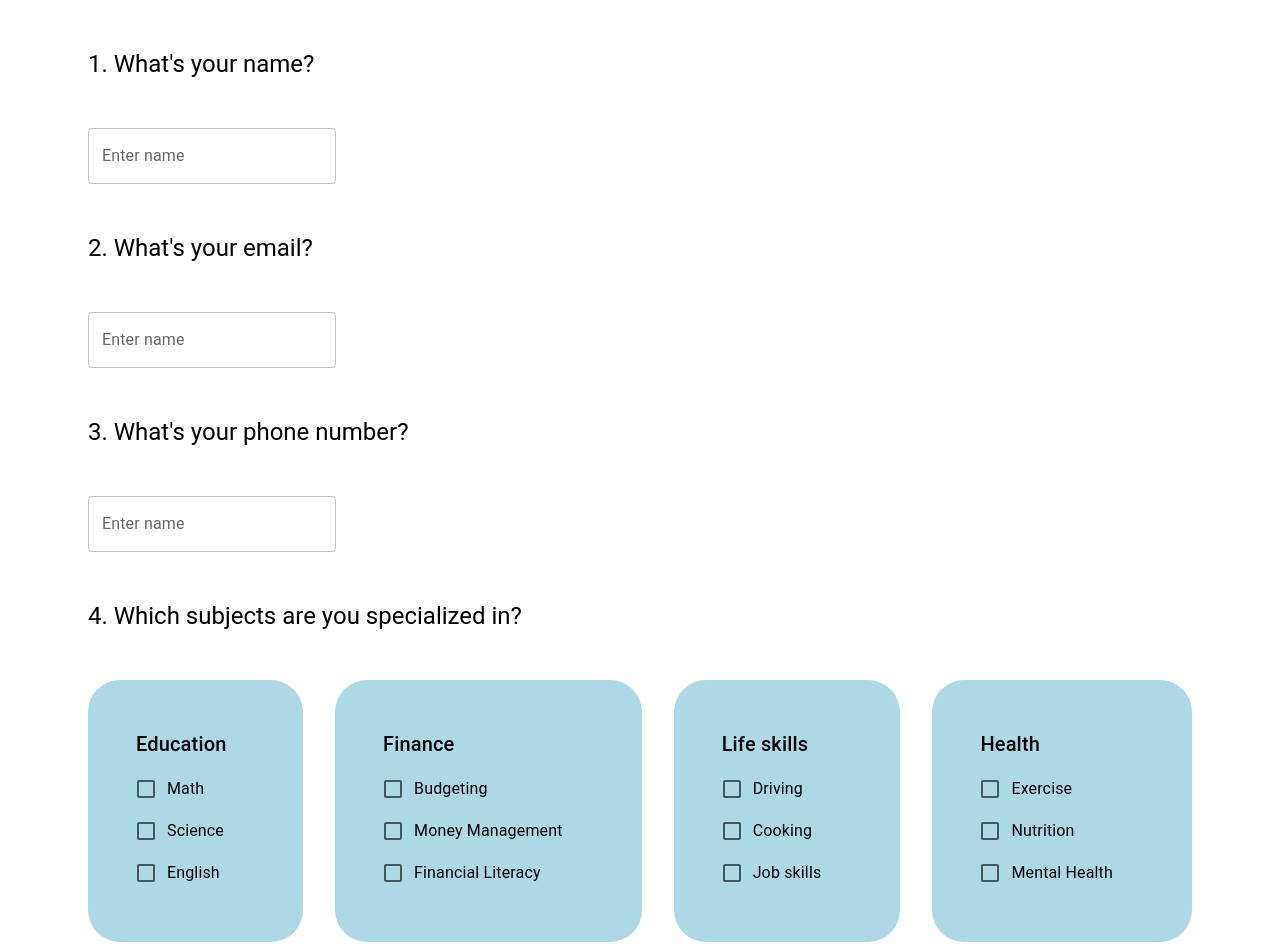
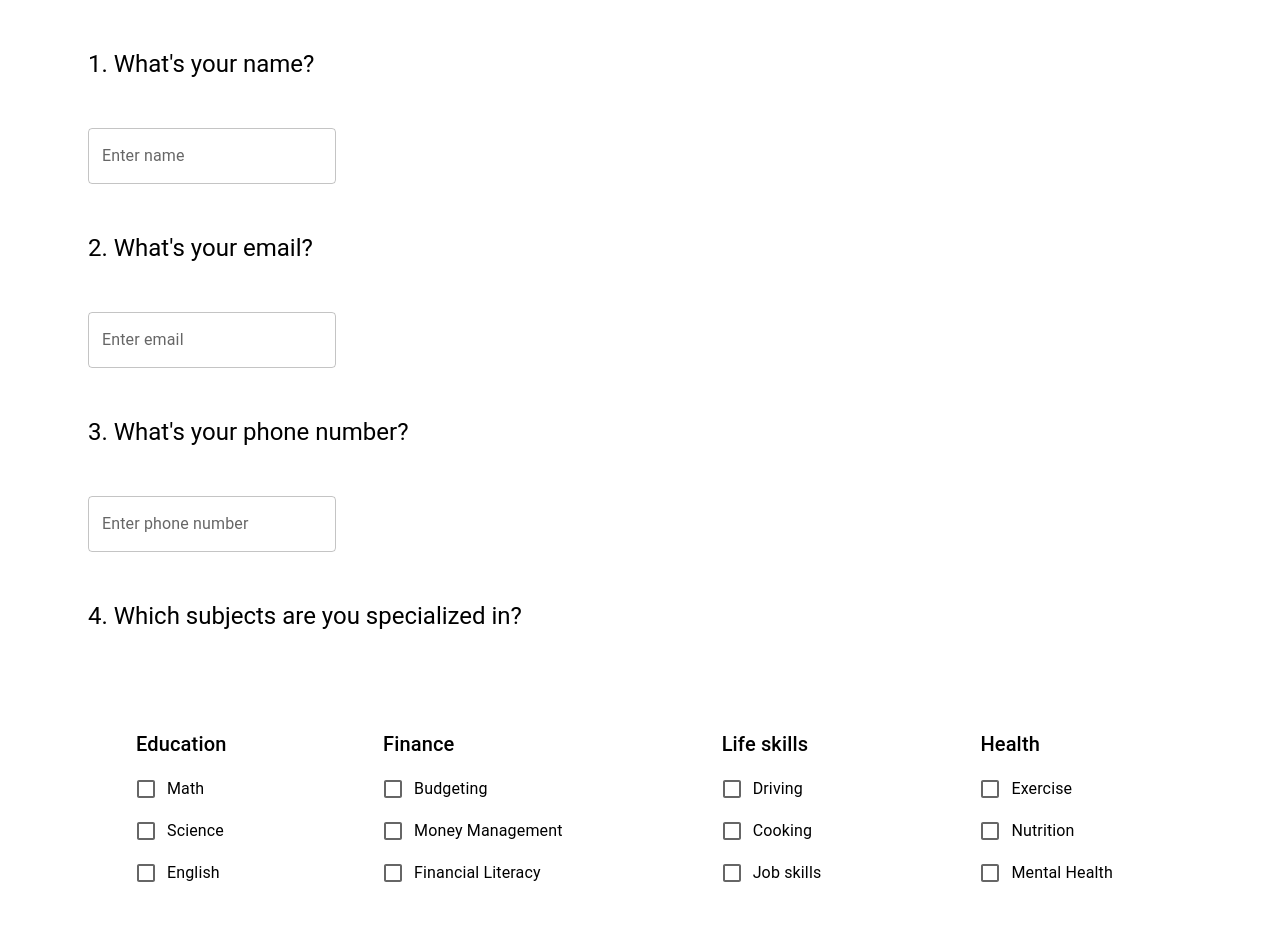
Before and after one commit to jadenet/ShellHacks2022, a Next.js app: page /mentor in a window 1280 px wide. Shown: the top 952 px of the page. Built offline with nearby package versions, Linux system fonts and the light colour scheme.

Commit message:
Add header

```diff
--- a/pages/mentor.js
+++ b/pages/mentor.js
@@ -31,23 +31,20 @@ export default function Student() {
             <Container maxWidth="lg">
                 <Typography variant="h5" color="initial" my="3rem">2. What's your email?</Typography>
                 <TextField
-                    id="name"
-                    label="Enter name"
+                    id="email"
+                    label="Enter email"
                 />
             </Container>
 
             <Container maxWidth="lg">
                 <Typography variant="h5" color="initial" my="3rem">3. What's your phone number?</Typography>
-                <TextField
-                    id="name"
-                    label="Enter name"
-                />
+                <TextField id="phone number" label="Enter phone number" />
             </Container>
 
             <Container maxWidth="lg">
                 <Typography variant="h5" color="initial" my="3rem">4. Which subjects are you specialized in?</Typography>
                 <Stack direction="row" justifyContent="space-evenly" spacing={4} mb="3rem">
-                    <Box p="3rem" backgroundColor="lightblue" borderRadius="2rem" flexGrow={1}>
+                    <Box p="3rem" backgroundColor="white" borderRadius="2rem" flexGrow={1}>
                         <Typography variant="h6" color="initial" mb=".5rem">Education</Typography>
                         <FormGroup>
                             {["Math", "Science", "English"].map((name, id) =>
@@ -65,7 +62,7 @@ export default function Student() {
                         </FormGroup>
                     </Box>
 
-                    <Box p="3rem" backgroundColor="lightblue" borderRadius="2rem" flexGrow={1}>
+                    <Box p="3rem" backgroundColor="white" borderRadius="2rem" flexGrow={1}>
                         <Typography variant="h6" color="initial" mb=".5rem">Finance</Typography>
                         <FormGroup>
                             {["Budgeting", "Money Management", "Financial Literacy"].map((name, id) =>
@@ -83,7 +80,7 @@ export default function Student() {
                         </FormGroup>
                     </Box>
 
-                    <Box p="3rem" backgroundColor="lightblue" borderRadius="2rem" flexGrow={1}>
+                    <Box p="3rem" backgroundColor="white" borderRadius="2rem" flexGrow={1}>
                         <Typography variant="h6" color="initial" mb=".5rem">Life skills</Typography>
                         <FormGroup>
                             {["Driving", "Cooking", "Job skills"].map((name, id) =>
@@ -101,7 +98,7 @@ export default function Student() {
                         </FormGroup>
                     </Box>
 
-                    <Box p="3rem" backgroundColor="lightblue" borderRadius="2rem" flexGrow={1}>
+                    <Box p="3rem" backgroundColor="white" borderRadius="2rem" flexGrow={1}>
                         <Typography variant="h6" color="initial" mb=".5rem">Health</Typography>
                         <FormGroup>
                             {["Exercise", "Nutrition", "Mental Health"].map((name, id) =>
```
Also changed, not shown: pages/index.js (+7 -4 lines).
